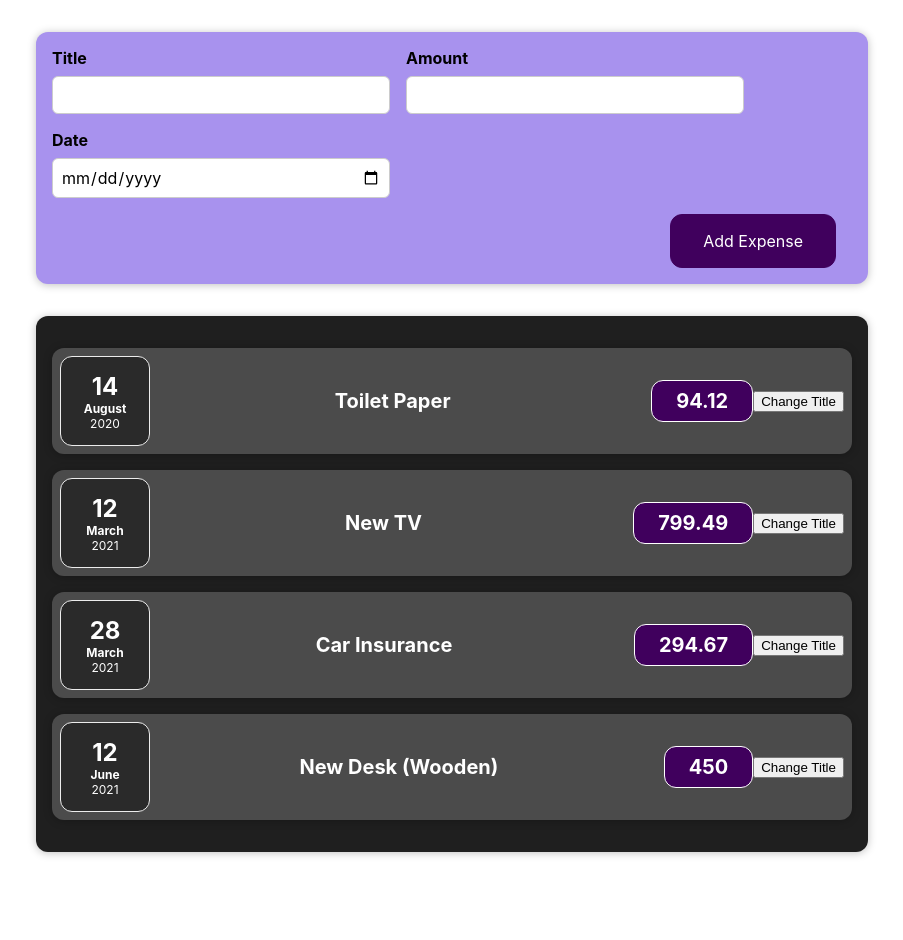
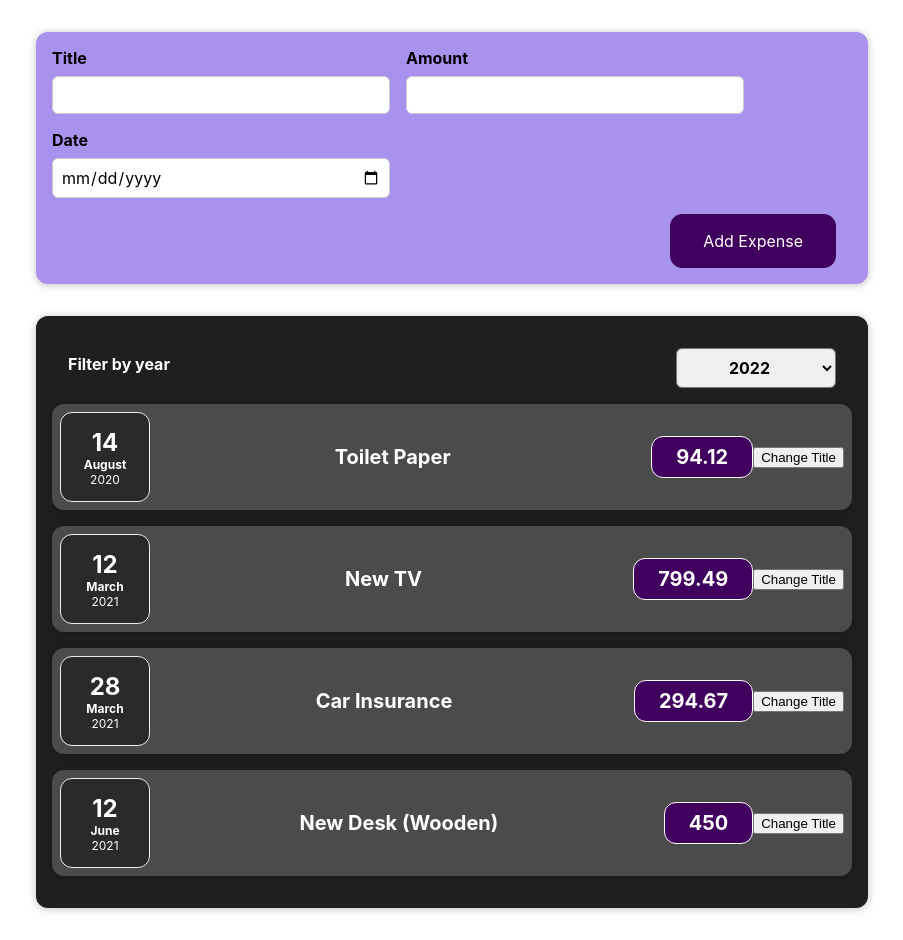
Before and after one commit to brianmuturi2/expenses-app, a React (Create React App) app: page / in a window 1280 px wide. Shown: the whole page, without its empty margins (188-1091 px from the left). Before the commit the page ends 884 px from the top, so only its background shows below. Built offline with nearby package versions, Linux system fonts and the light colour scheme.

Commit message:
feat(expenses): added expenses filter

```diff
--- a/src/App.js
+++ b/src/App.js
@@ -1,3 +1,5 @@
+import {useState} from 'react';
+
 import logo from './logo.svg';
 import './App.css';
 import ExpenseList from './components/Expenses/ExpensesList/ExpenseList';
@@ -5,7 +7,7 @@
 
 function App() {
 
-    const expenses = [
+    const expensesList = [
         {
             id: 'e1',
             title: 'Toilet Paper',
@@ -27,10 +29,18 @@
         },
     ];
 
+    const [expenses, setExpenses] = useState({
+        expensesList: [...expensesList]
+    })
+
+    function addExpenseHandler(expense) {
+        setExpenses(prevState => ({...prevState, expensesList: [...expenses.expensesList, expense]}))
+    }
+
     return (
         <div className="App">
-            <NewExpense/>
-            <ExpenseList expenses={expenses}/>
+            <NewExpense onAddExpense={addExpenseHandler}/>
+            <ExpenseList expenses={expenses.expensesList}/>
         </div>
     );
 }
--- /dev/null
+++ b/src/components/Expenses/ExpensesFilter/ExpenseFilter.css
@@ -0,0 +1,24 @@
+.expenses-filter {
+    color: white;
+    padding: 0 1rem;
+}
+
+.expenses-filter__control {
+    display: flex;
+    width: 100%;
+    align-items: center;
+    justify-content: space-between;
+    margin: 1rem 0;
+}
+
+.expenses-filter label {
+    font-weight: bold;
+    margin-bottom: 0.5rem;
+}
+
+.expenses-filter select {
+    font: inherit;
+    padding: 0.5rem 3rem;
+    font-weight: bold;
+    border-radius: 6px;
+}
--- /dev/null
+++ b/src/components/Expenses/ExpensesFilter/ExpenseFilter.js
@@ -0,0 +1,19 @@
+import './ExpenseFilter.css';
+
+function ExpensesFilter() {
+    return (
+        <div className='expenses-filter'>
+            <div className='expenses-filter__control'>
+                <label>Filter by year</label>
+                <select>
+                    <option value='2022'>2022</option>
+                    <option value='2021'>2021</option>
+                    <option value='2020'>2020</option>
+                    <option value='2019'>2019</option>
+                </select>
+            </div>
+        </div>
+    );
+};
+
+export default ExpensesFilter;
--- a/src/components/Expenses/ExpensesList/ExpenseList.js
+++ b/src/components/Expenses/ExpensesList/ExpenseList.js
@@ -1,10 +1,12 @@
 import ExpenseItem from '../ExpensesItem/ExpenseItem';
 import './ExpenseList.css'
 import Card from '../../UI/Card/Card';
+import ExpensesFilter from '../ExpensesFilter/ExpenseFilter';
 
 function ExpenseList(props) {
     return (
         <Card className="expensesList">
+            <ExpensesFilter/>
             <ExpenseItem title={props.expenses[0].title} amount={props.expenses[0].amount} date={props.expenses[0].date}/>
             <ExpenseItem title={props.expenses[1].title} amount={props.expenses[1].amount} date={props.expenses[1].date}/>
             <ExpenseItem title={props.expenses[2].title} amount={props.expenses[2].amount} date={props.expenses[2].date}/>
--- a/src/components/Expenses/NewExpense/ExpenseForm.js
+++ b/src/components/Expenses/NewExpense/ExpenseForm.js
@@ -2,7 +2,7 @@
 
 import './ExpenseForm.css';
 
-function ExpenseForm() {
+function ExpenseForm(props) {
 
      const [userInput, setUserInput] = useState({
         title: '',
@@ -24,7 +24,7 @@
 
     function submitHandler(event) {
         event.preventDefault();
-        console.log('user input is ', userInput);
+        props.onSaveExpenseData(userInput)
         setUserInput(prevState => ({...prevState, title: '', amount: '', date: ''}));
     }
 
--- a/src/components/Expenses/NewExpense/NewExpense.js
+++ b/src/components/Expenses/NewExpense/NewExpense.js
@@ -1,10 +1,19 @@
 import './NewExpense.css'
 import ExpenseForm from './ExpenseForm';
 
-function NewExpense() {
+function NewExpense(props) {
+
+    function saveExpenseDataHandler(emittedExpenseData) {
+        const expenseData = {
+            ...emittedExpenseData,
+            id: Math.random().toString()
+        }
+        props.onAddExpense(expenseData)
+    }
+
     return (
         <div className="new-expense">
-            <ExpenseForm />
+            <ExpenseForm onSaveExpenseData={saveExpenseDataHandler} />
         </div>
     )
 }
```
